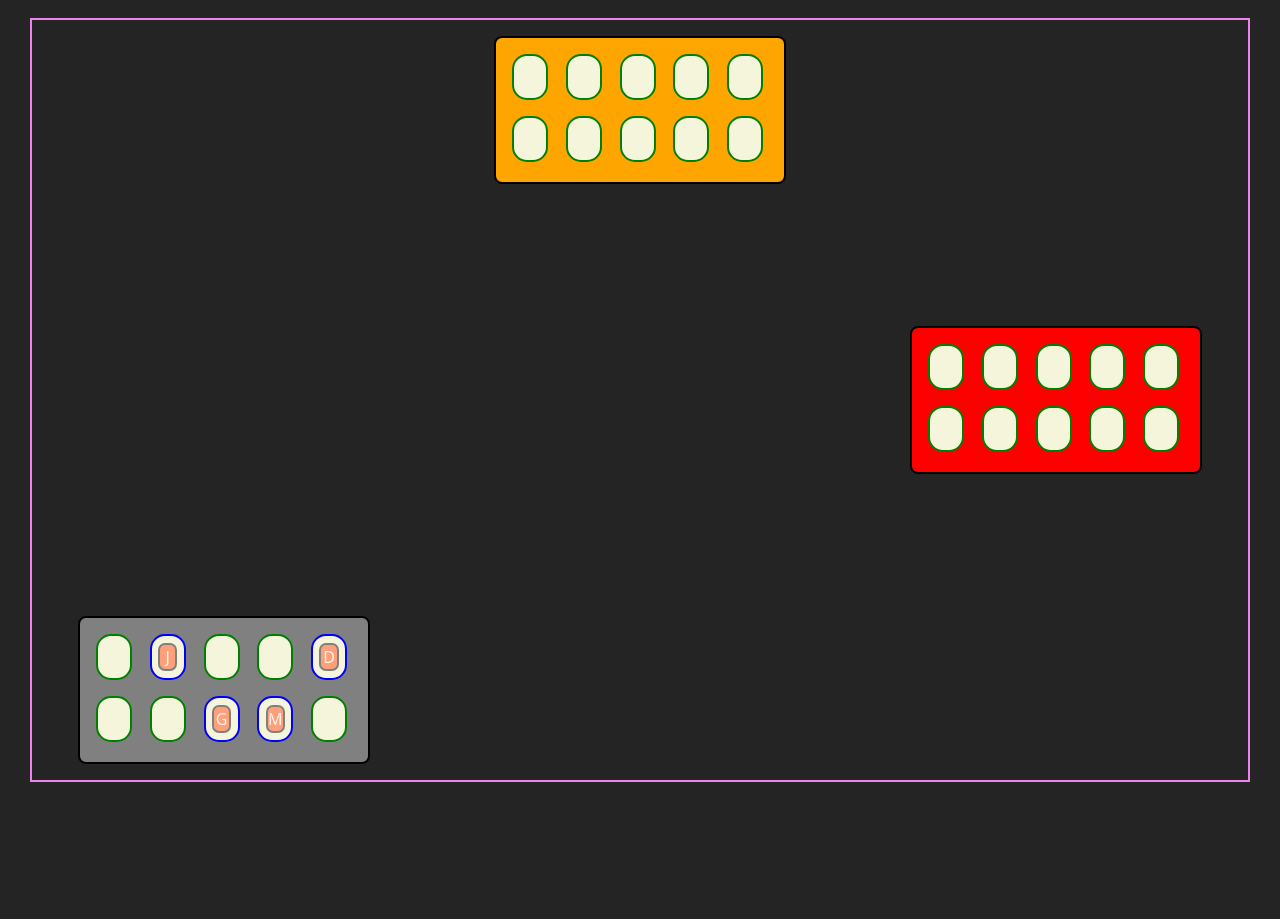
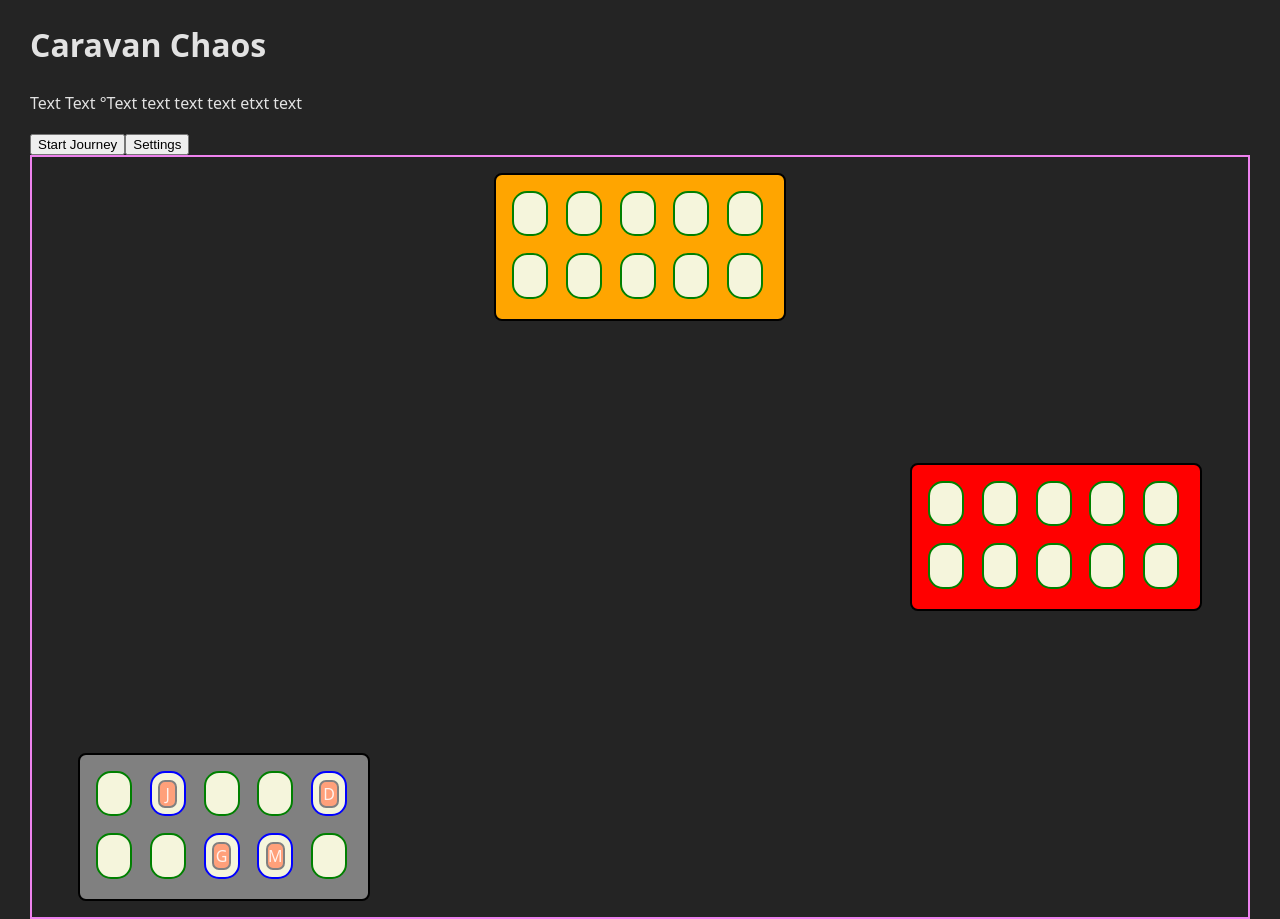
Before and after one commit to dus-tin9/Caravan-Chaos, a React (Vite) app in the folder my-app/: page /main in a window 1280 px wide. Before the commit the page ends 800 px from the top, so only its background shows below. Built offline with nearby package versions, Linux system fonts and the light colour scheme.

Commit message:
add simple menu

```diff
--- a/my-app/src/App.jsx
+++ b/my-app/src/App.jsx
@@ -1,10 +1,14 @@
 import Level from './components/Level'
+import MainMenu from './components/MainMenu'
 
 
 export default function App() {
 
 
   return (
-    <Level/>
+    <div>
+      <MainMenu />
+      <Level/>
+    </div>
   )
 }
--- /dev/null
+++ b/my-app/src/components/MainMenu.jsx
@@ -0,0 +1,13 @@
+function MainMenu() {
+    return (
+        <div className="menu">
+            <h1>Caravan Chaos</h1>
+            <p>Text Text °Text text text text etxt text</p>
+
+            <button onClick={alert("Starting the game!")}>Start Journey</button>
+            <button onClick={alert("Set your preferences")}>Settings</button>
+        </div>
+    );
+}
+
+export default MainMenu;
```
Also changed, not shown: 1 other file (tests, documents, lock files or other folders).
